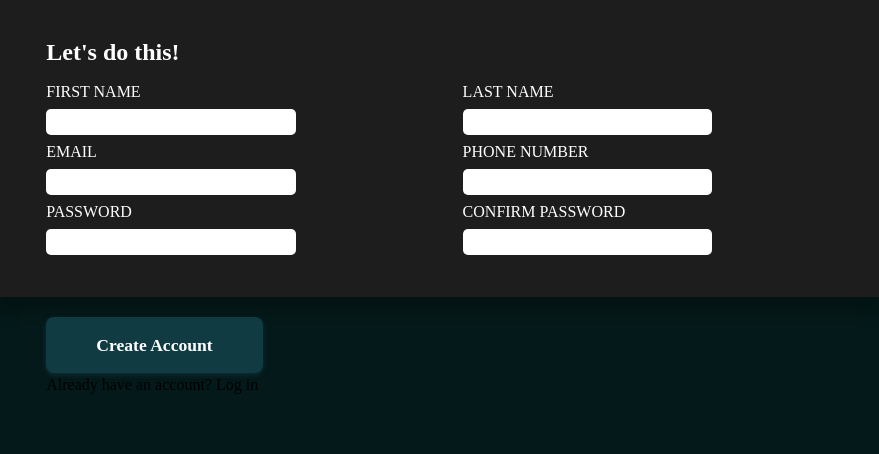
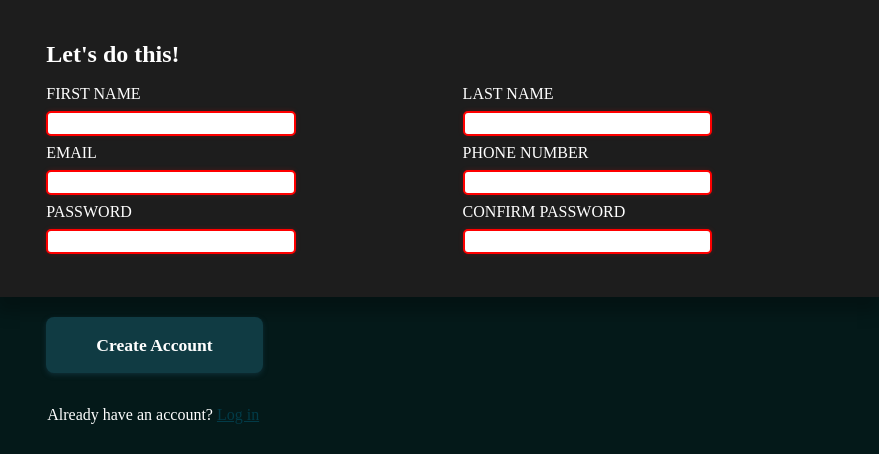
Before and after one commit to andrasszentgyorgyi/odin-sign-up-form, a plain HTML site: page index.html in a window 1280 px wide. Shown: the part 346-800 px from the top of the page, 401-1280 px from the left. Drawn offline with Linux system fonts and the light colour scheme.

Commit message:
Added basic form validation, styled log in link

```diff
--- a/index.html
+++ b/index.html
@@ -24,7 +24,7 @@
             </p>
             <div id="formContainer">
                 <h2 id="formTitle">Let's do this!</h2>
-                <form>
+                <form action="#" method="post">
                     <div id="formInternalContainerLeft">
                         <label for="firstName">FIRST NAME</label>
                         <input class="textInput" id="firstName" type="text" required>
@@ -33,7 +33,7 @@
                         <input class="textInput" type="email" id="userEmail" required>
 
                         <label for="password">PASSWORD</label>
-                        <input class="textInput" id="password" type="password" required>
+                        <input class="textInput" id="password" type="password" required minlength="8">
 
 
                     </div>
@@ -45,12 +45,12 @@
                         <input type="number" class="textInput" id="phoneNumber" required>
 
                         <label for="confirmPassword">CONFIRM PASSWORD</label>
-                        <input type="password" class="textInput" id="confirmPassword" required>
+                        <input type="password" class="textInput" id="confirmPassword" required minlength="8">
                     </div>
                 </form>
             </div>
             <button type=submit id="submit">Create Account</button>
-            <p id="alreadyRegistered">Already have an account? Log in</p>
+            <p id="alreadyRegistered">Already have an account? <a href="url">Log in</a></p>
         </div>
     </div>
 </body>
--- a/styles.css
+++ b/styles.css
@@ -142,14 +142,27 @@ form{
 .textInput{
   width: 60%;
   margin: 5px 0px;
+  height: 25px;
   background-color: rgb(255, 255, 255);
   border:0px;
   border-radius: 5px;
   padding-left: 10px;
+  outline:none;
+}
+
+.textInput:valid {
+  border: 2px solid green;
+}
+
+.textInput:invalid {
+  border: 2px solid red;
+  box-shadow: 0 0 5px rgba(255, 0, 0, 0.2); /* faint red glow */
 }
 
 #alreadyRegistered{
-  padding-left:50px;
+  padding-left:51px;
+  padding-top:30px;
+  color:white;
 }
 
 #submit{
@@ -203,3 +216,7 @@ form{
   box-shadow: 0px 2px 5px rgb(14, 46, 54);
   cursor:pointer;
 }
+
+a{
+  color:rgb(2, 59, 72);
+}
```
